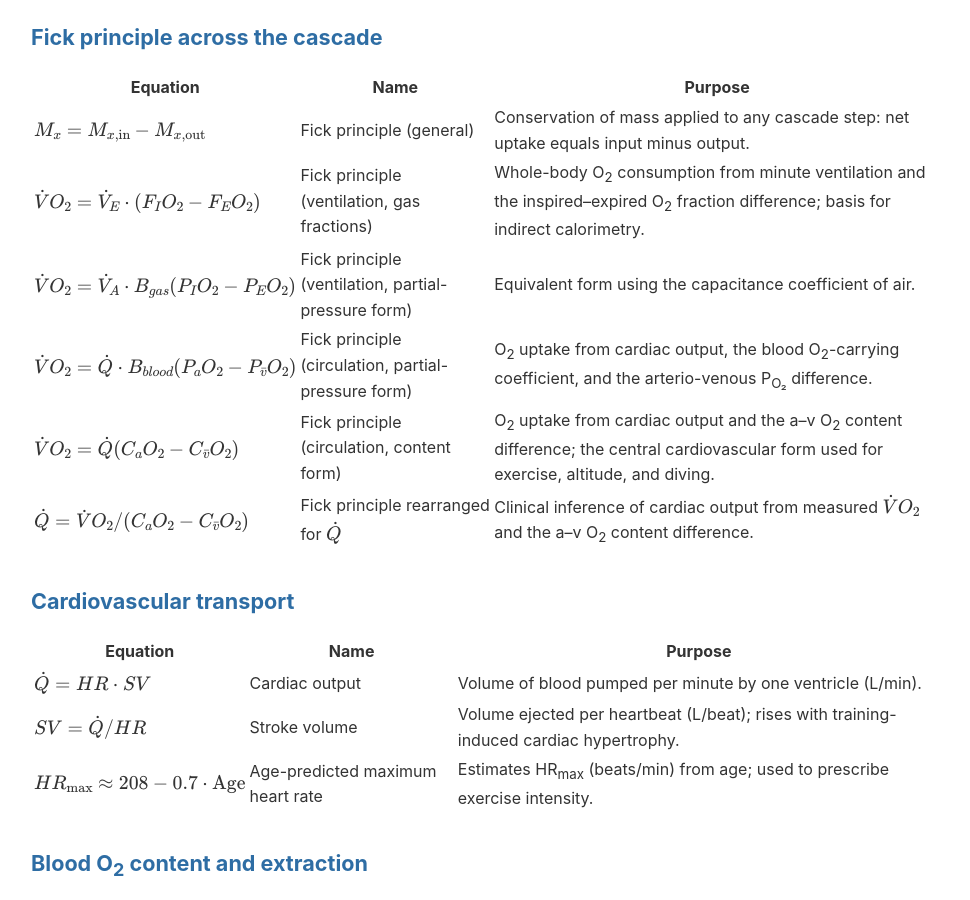
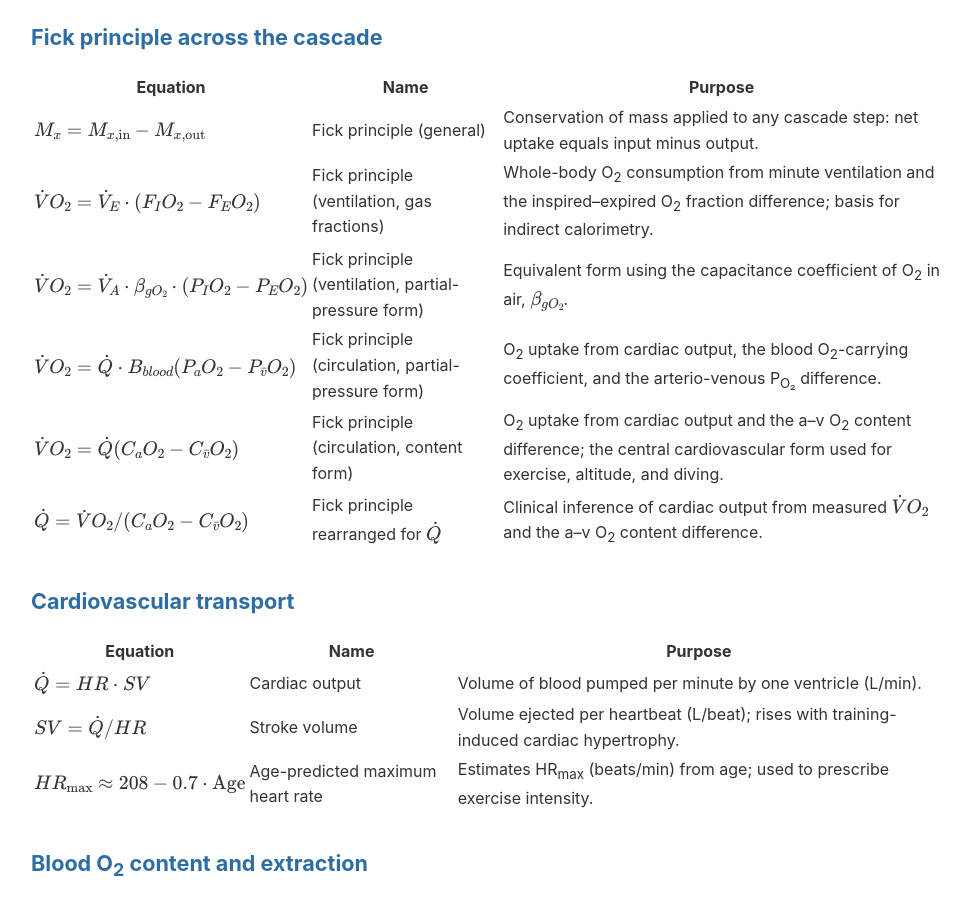
Before and after one commit to MADaley/E183_ExercisePhysiology, a Jekyll site: the page built from equations-oxygen-cascade.md, in a window 1280 px wide and 900 px high, scrolled down 1820 px. Shown: the whole window, without its empty margins (153-1123 px from the left). Built offline with Jekyll 4.4.1, drawn with Linux system fonts in a browser that asks for light colours.

Commit message:
Unify capacitance coefficient notation in ventilation equations
Both the "Alveolar O2 delivery (capacitance form)" row and the
"Fick principle (ventilation, partial-pressure form)" row now use
beta_gO2 as the capacitance coefficient of O2 in air, so the two
equations match symbol-for-symbol.

Co-Authored-By: Claude Opus 4.7 <noreply@anthropic.com>

```diff
--- a/equations-oxygen-cascade.md
+++ b/equations-oxygen-cascade.md
@@ -49,7 +49,7 @@ A consolidated reference of the equations used across Weeks 1–4 for gas exchan
 |----------|------|---------|
 | $M\_x = M\_{x,\text{in}} - M\_{x,\text{out}}$ | Fick principle (general) | Conservation of mass applied to any cascade step: net uptake equals input minus output. |
 | $\dot{V}O\_2 = \dot{V}\_E \cdot (F\_IO\_2 - F\_EO\_2)$ | Fick principle (ventilation, gas fractions) | Whole-body O<sub>2</sub> consumption from minute ventilation and the inspired–expired O<sub>2</sub> fraction difference; basis for indirect calorimetry. |
-| $\dot{V}O\_2 = \dot{V}\_A \cdot B\_{gas} (P\_IO\_2 - P\_EO\_2)$ | Fick principle (ventilation, partial-pressure form) | Equivalent form using the capacitance coefficient of air. |
+| $\dot{V}O\_2 = \dot{V}\_A \cdot \beta\_{gO\_2} \cdot (P\_IO\_2 - P\_EO\_2)$ | Fick principle (ventilation, partial-pressure form) | Equivalent form using the capacitance coefficient of O<sub>2</sub> in air, $\beta\_{gO\_2}$. |
 | $\dot{V}O\_2 = \dot{Q} \cdot B\_{blood} (P\_aO\_2 - P\_{\bar{v}}O\_2)$ | Fick principle (circulation, partial-pressure form) | O<sub>2</sub> uptake from cardiac output, the blood O<sub>2</sub>-carrying coefficient, and the arterio-venous P<sub>O₂</sub> difference. |
 | $\dot{V}O\_2 = \dot{Q} (C\_aO\_2 - C\_{\bar{v}}O\_2)$ | Fick principle (circulation, content form) | O<sub>2</sub> uptake from cardiac output and the a–v O<sub>2</sub> content difference; the central cardiovascular form used for exercise, altitude, and diving. |
 | $\dot{Q} = \dot{V}O\_2 / (C\_aO\_2 - C\_{\bar{v}}O\_2)$ | Fick principle rearranged for $\dot{Q}$ | Clinical inference of cardiac output from measured $\dot{V}O_2$ and the a–v O<sub>2</sub> content difference. |
```
